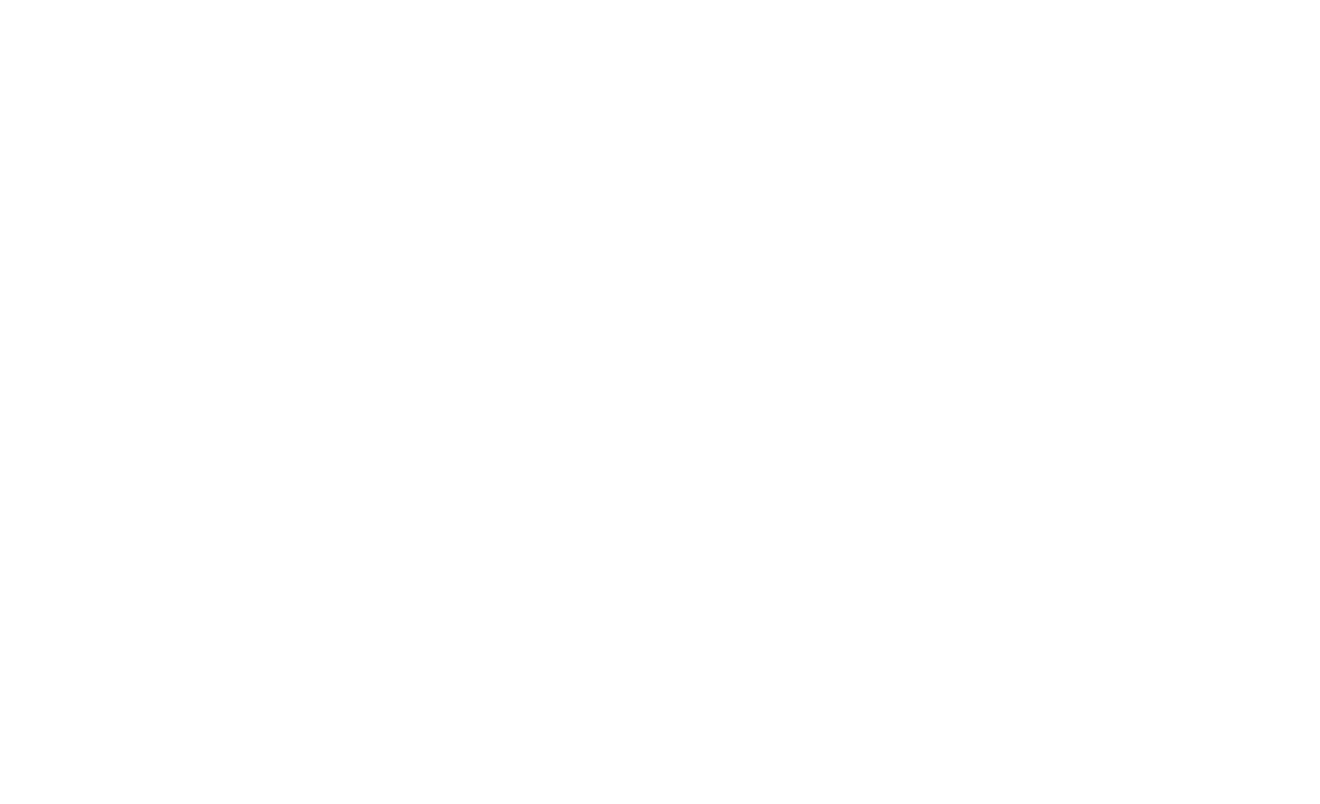
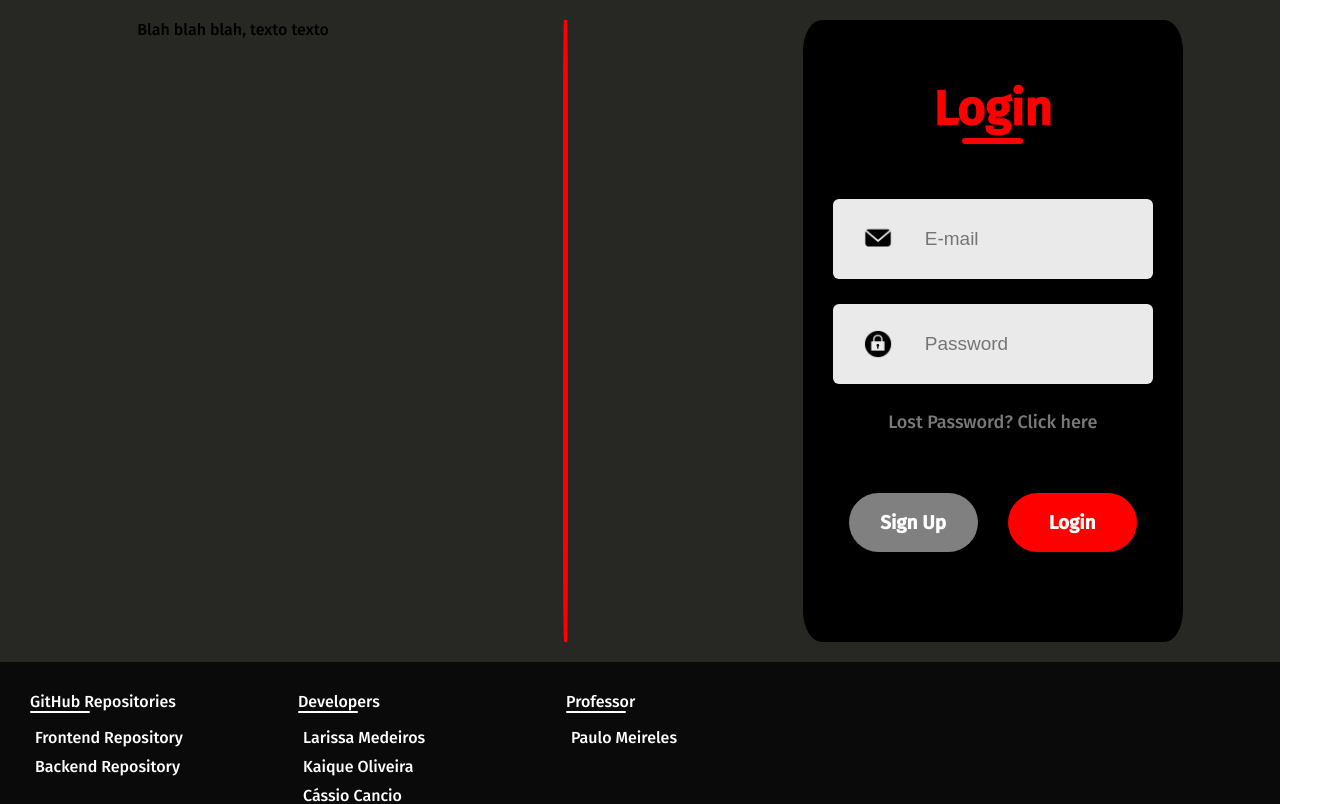
Before and after one commit to larissavmss/MAC0332-SnippetTool-Front, a React (Create React App) app: page /entry in a window 1280 px wide. Before the commit this address had no page. Shown: the top 804 px of the page, 1320 px wide, since content can reach past the window. Built offline with nearby package versions, Linux system fonts and the light colour scheme.

Commit message:
Putting the login and footer components in action. Still need to style better, see the need for a header, and which will be the message on the left side of the screen.

```diff
--- a/src/App.js
+++ b/src/App.js
@@ -4,6 +4,7 @@ import { BrowserRouter as Router, Route, Routes } from 'react-router-dom';
 import Header from './components/Header/Header';
 import Login from './components/Login/Login';
 import Footer from './components/Footer/Footer';
+import Entry from './components/Entry/Entry';
 import Main from './pages/Main/Main';
 import Tags from './pages/Tags/Tags';
 import Folders from './pages/Folders/Folders';
@@ -15,6 +16,7 @@ const App = () => {
       <Routes>
         <Route path="/login" element={<Login />} />
         <Route path="/footer" element={<Footer />} />
+        <Route path="/entry" element={<Entry />} />
         <Route path="/user" element={<Header />} />
         <Route path="/" element={<Main />} />
         <Route path='/tags' element={<Tags />} />
--- a/src/components/Entry/Entry.js
+++ b/src/components/Entry/Entry.js
@@ -1,8 +1,12 @@
 import {
-    EntryContainer
+    EntryContainer,
+    EntryUpperPart,
+    MessageBoard,
+    DivisionLine
 } from "./styles";
 
 import Login from "../Login/Login"
+import Footer from "../Footer/Footer"
 
 
 const Entry = () => {
@@ -10,7 +14,7 @@ const Entry = () => {
         <EntryContainer>
             <EntryUpperPart>
                 <MessageBoard>
-
+                    Blah blah blah, texto texto
                 </MessageBoard>
 
                 <DivisionLine>
@@ -20,9 +24,9 @@ const Entry = () => {
                 <Login/>
             </EntryUpperPart>
 
-            <EntryFooter>
-
-            </EntryFooter>
+            <Footer/>
         </EntryContainer>
     )
 }
+
+export default Entry
--- /dev/null
+++ b/src/components/Entry/styles.js
@@ -0,0 +1,26 @@
+import styled from "styled-components";
+import { grey } from "../../utils/constants/constants";
+
+export const EntryContainer =  styled.div`
+    display: flex;
+    flex-direction: column;
+    background-color: ${grey};
+`;
+
+export const EntryUpperPart =  styled.div`
+    display: flex;
+    flex-direction: row;
+    width: 100%;
+    justify-content: space-around;
+    padding: 20px;
+`;
+
+export const MessageBoard =  styled.div`
+
+`;
+
+export const DivisionLine =  styled.div`
+    background-color: red;
+    width: 5px;
+    border-radius: 20%;
+`;
--- a/src/components/Footer/styles.js
+++ b/src/components/Footer/styles.js
@@ -5,6 +5,7 @@ export const FooterContainer = styled.div`
   display: flex;
   flex-direction: column;
   background-color: #0a0a0a;
+  padding: 20px;
 
 `;
 
--- a/src/components/Login/Login.js
+++ b/src/components/Login/Login.js
@@ -55,7 +55,6 @@ const Login = () => {
     }
 
     return (
-        <div className='container'>
         <LoginContainer>
             <Header>
                 <Text> {action}</Text>
@@ -127,7 +126,6 @@ const Login = () => {
                 </SubmitContainer>
             )}
         </LoginContainer>
-        </div>
     )
 }
 
--- a/src/components/Login/styles.js
+++ b/src/components/Login/styles.js
@@ -2,7 +2,7 @@ import styled from "styled-components";
 import { grey } from "../../utils/constants/constants";
 
 export const LoginContainer = styled.div`
-    background-color: ${grey};
+    background-color: black;
     color: #fff;
     display: flex;
     flex-direction: column;
@@ -10,6 +10,7 @@ export const LoginContainer = styled.div`
     padding: 30px;
     border-radius: 5%;
     width: 25%;
+    height: 70%;
 `
 export const Header = styled.div`
     display: flex;
```
Lines whose indentation alone changed are shown as unchanged.
